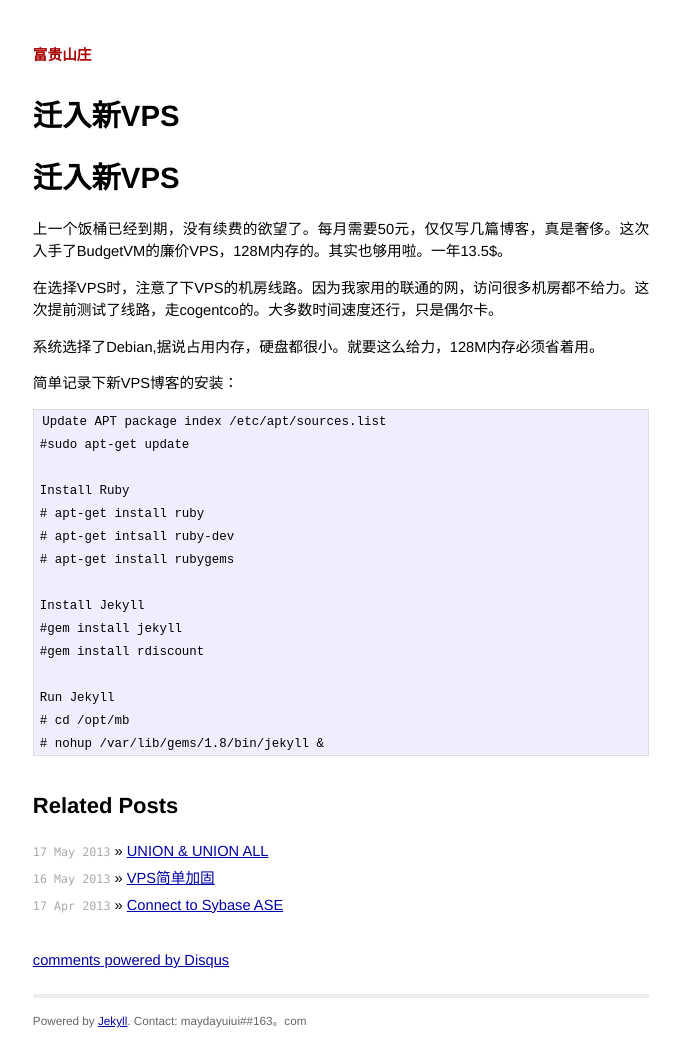
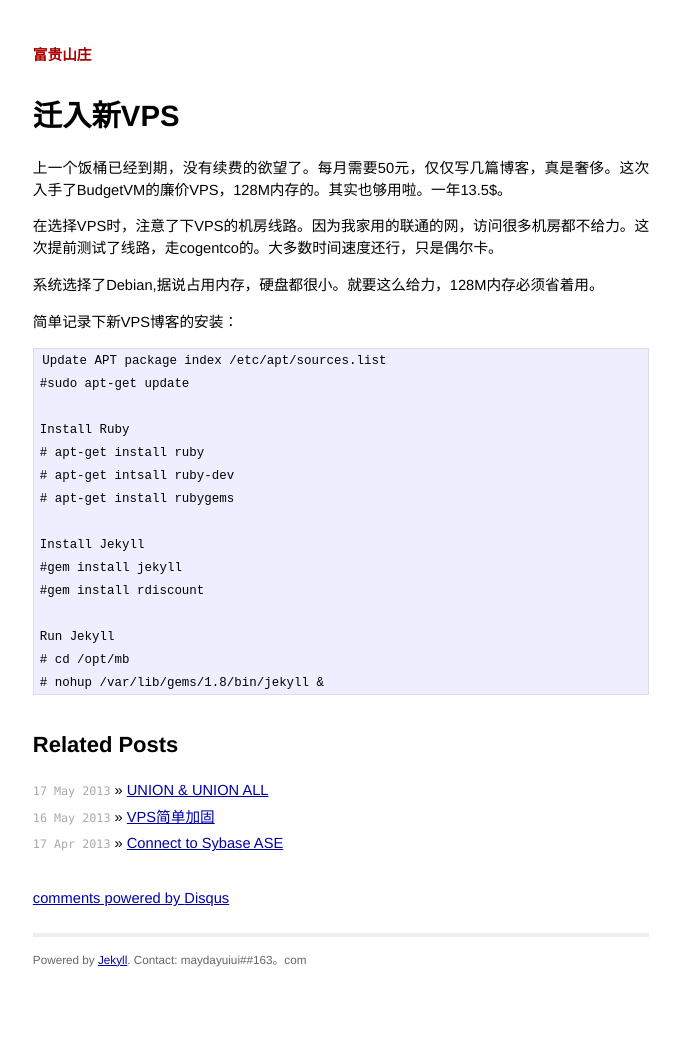
Before and after one commit to maydayuiui/maydayuiui.github.com, a Jekyll site: the page built from _posts/2013-04-13-newvps.md, in a window 1280 px wide. Shown: the whole page, without its empty margins (299-979 px from the left). Built offline with Jekyll 4.4.1, drawn with Linux system fonts in a browser that asks for light colours; Markdown is read by kramdown in place of the engine named in the settings; comment, search, counter and statistics services are not loaded; after the commit the page ends 982 px from its top, so only the background shows below that.

Commit message:
Update 2013-04-13-newvps.md

```diff
--- a/_posts/2013-04-13-newvps.md
+++ b/_posts/2013-04-13-newvps.md
@@ -2,7 +2,6 @@
 layout: post
 title: 迁入新VPS
 ---
-# 迁入新VPS
 上一个饭桶已经到期，没有续费的欲望了。每月需要50元，仅仅写几篇博客，真是奢侈。这次入手了BudgetVM的廉价VPS，128M内存的。其实也够用啦。一年13.5$。
 
 在选择VPS时，注意了下VPS的机房线路。因为我家用的联通的网，访问很多机房都不给力。这次提前测试了线路，走cogentco的。大多数时间速度还行，只是偶尔卡。
```
